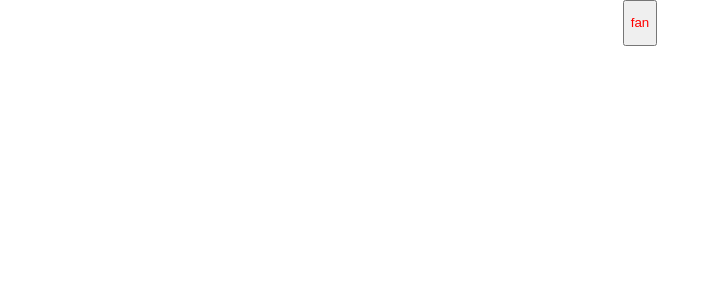
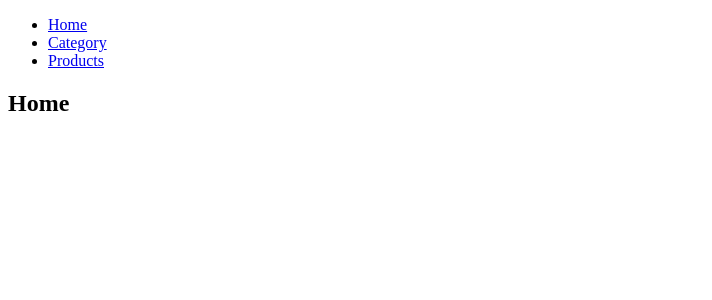
Before and after one commit to sandreams/bookkeeping, a React (Create React App) app: page / in a window 1280 px wide. Shown: the top 300 px of the page, without its empty margins (0-712 px from the left). Built offline with nearby package versions, Linux system fonts and the light colour scheme.

Commit message:
添加react-router

```diff
--- a/package.json
+++ b/package.json
@@ -10,12 +10,15 @@
     "@types/node": "^16.7.13",
     "@types/react": "^18.0.0",
     "@types/react-dom": "^18.0.0",
+    "add": "^2.0.6",
     "react": "^18.0.0",
     "react-dom": "^18.0.0",
+    "react-router-dom": "5.3.0",
     "react-scripts": "5.0.1",
     "styled-components": "5.0.1",
     "typescript": "^4.4.2",
-    "web-vitals": "^2.1.0"
+    "web-vitals": "^2.1.0",
+    "yarn": "^1.22.18"
   },
   "scripts": {
     "start": "react-scripts start",
@@ -42,6 +45,7 @@
     ]
   },
   "devDependencies": {
+    "@types/react-router-dom": "^5.3.3",
     "@types/styled-components": "5.0.1",
     "node-sass": "npm:dart-sass@1.25.0"
   }
--- a/src/App.tsx
+++ b/src/App.tsx
@@ -1,17 +1,45 @@
 import React from 'react'
-import './App.scss'
-import styled from 'styled-components'
+import { Link, Route, Switch } from 'react-router-dom'
 
-const Button = styled.button`
-  line-height: 40px;
-  color: red;
-`
-function App() {
+const Home = () => (
+  <div>
+    <h2>Home</h2>
+  </div>
+)
+
+const Category = () => (
+  <div>
+    <h2>Category</h2>
+  </div>
+)
+
+const Products = () => (
+  <div>
+    <h2>Products</h2>
+  </div>
+)
+
+export default function App() {
   return (
-    <div className="App">
-      <Button>fan</Button>
+    <div>
+      <nav className="navbar navbar-light">
+        <ul className="nav navbar-nav">
+          <li>
+            <Link to="/">Home</Link>
+          </li>
+          <li>
+            <Link to="/category">Category</Link>
+          </li>
+          <li>
+            <Link to="/products">Products</Link>
+          </li>
+        </ul>
+      </nav>
+      <Switch>
+        <Route exact path="/" component={Home}></Route>
+        <Route path="/category" component={Category}></Route>
+        <Route path="/products" component={Products}></Route>
+      </Switch>
     </div>
   )
 }
-
-export default App
```
Also changed, not shown: src/Routers.tsx (added, +16 -0 lines), src/index.tsx (+8 -6 lines), 1 other file (tests, documents, lock files or other folders).
